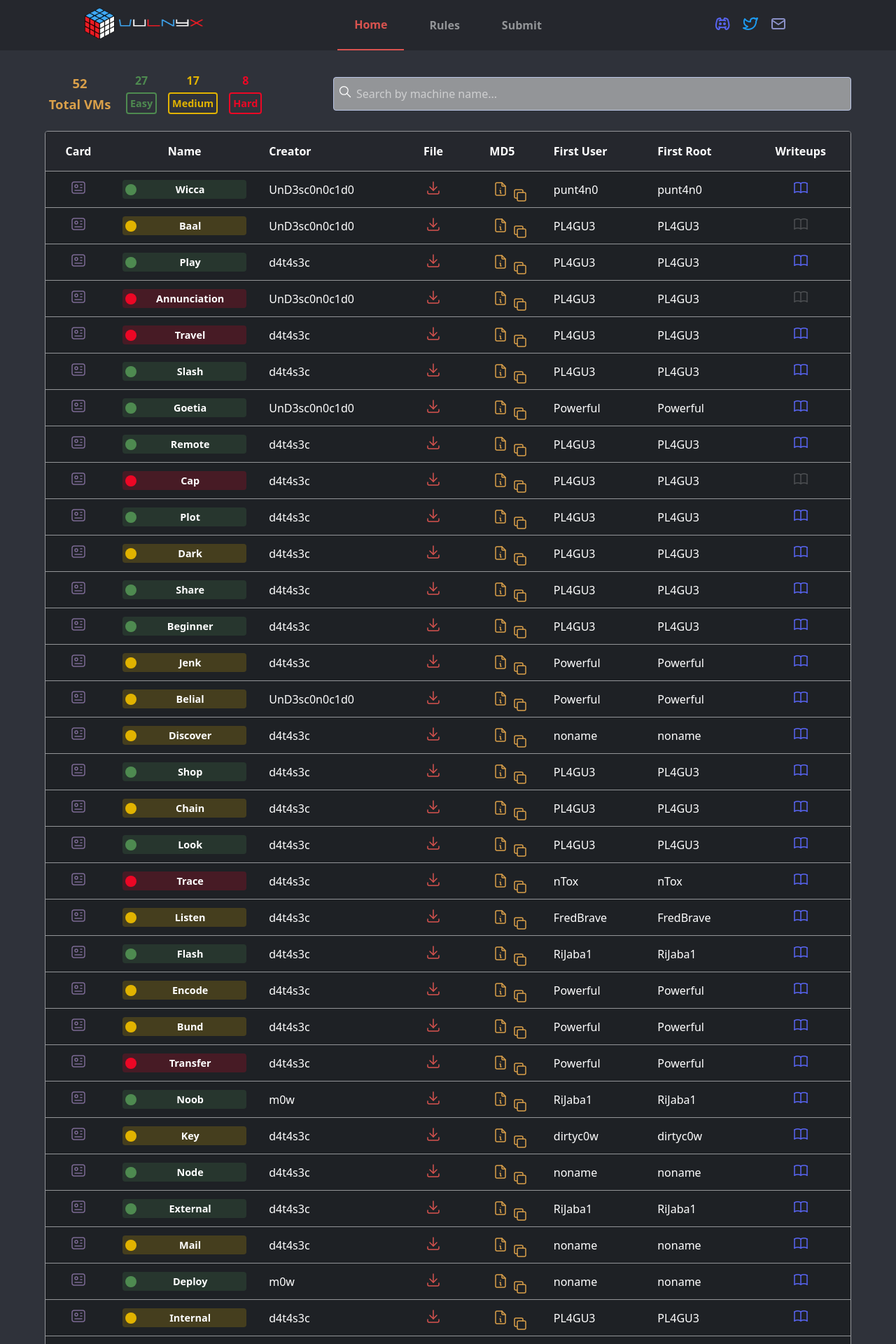
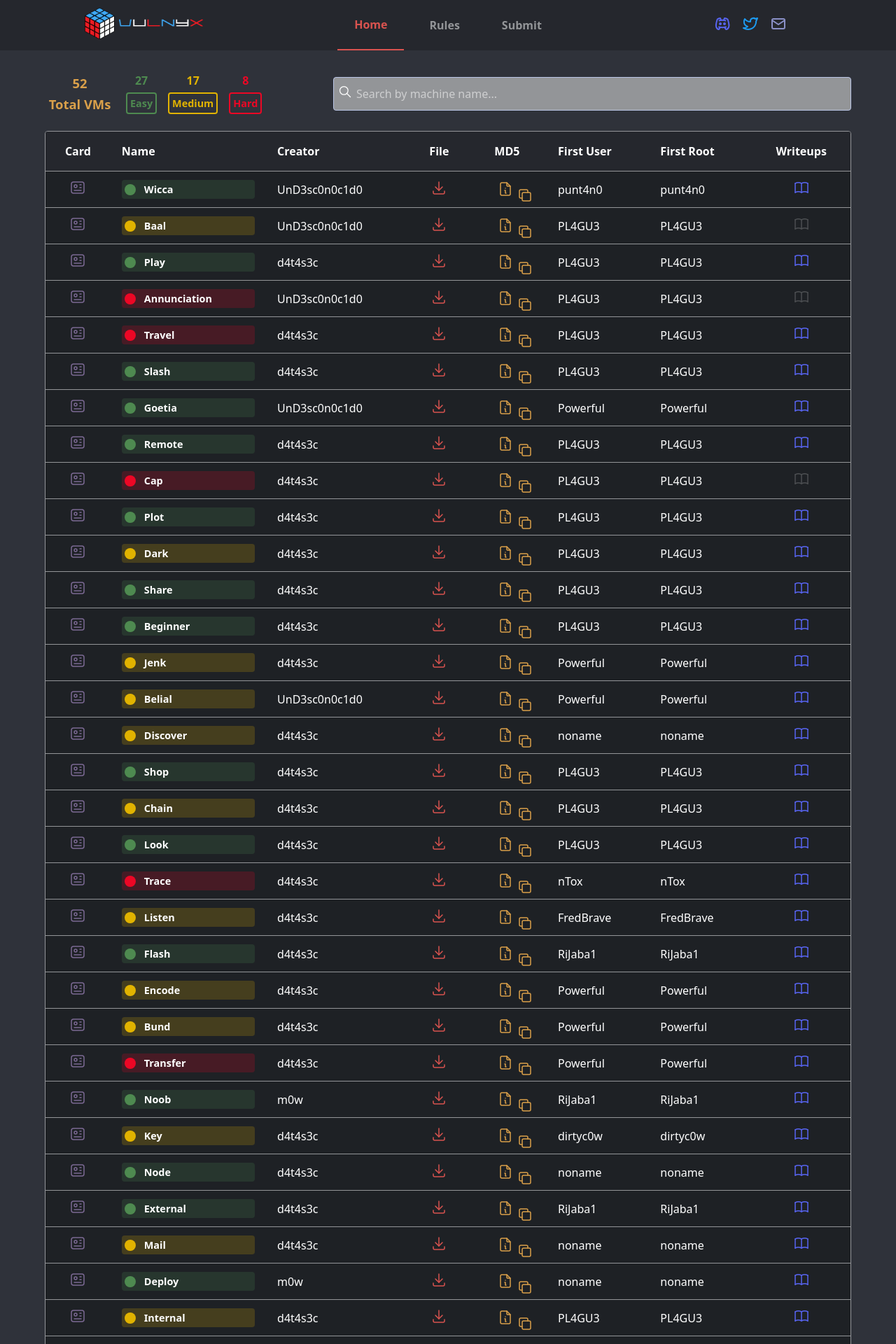
Before and after one commit to VulNyx/vulnyx, a Jekyll site: the page built from index.md, in a window 1280 px wide. Shown: the top 1920 px of the page at 70% size. Built offline with Jekyll 4.4.1, drawn with Linux system fonts in a browser that asks for light colours.

Commit message:
style: align vm name row to left

```diff
--- a/assets/style.scss
+++ b/assets/style.scss
@@ -524,6 +524,11 @@ details {
 .vm-name-btn {
   display: grid;
   grid-template-columns: 0.1fr 1fr;
+  gap: 12px;
+}
+
+.bin-name, .vm-name {
+  text-align: left;
 }
 
 .easy-dots {
```
